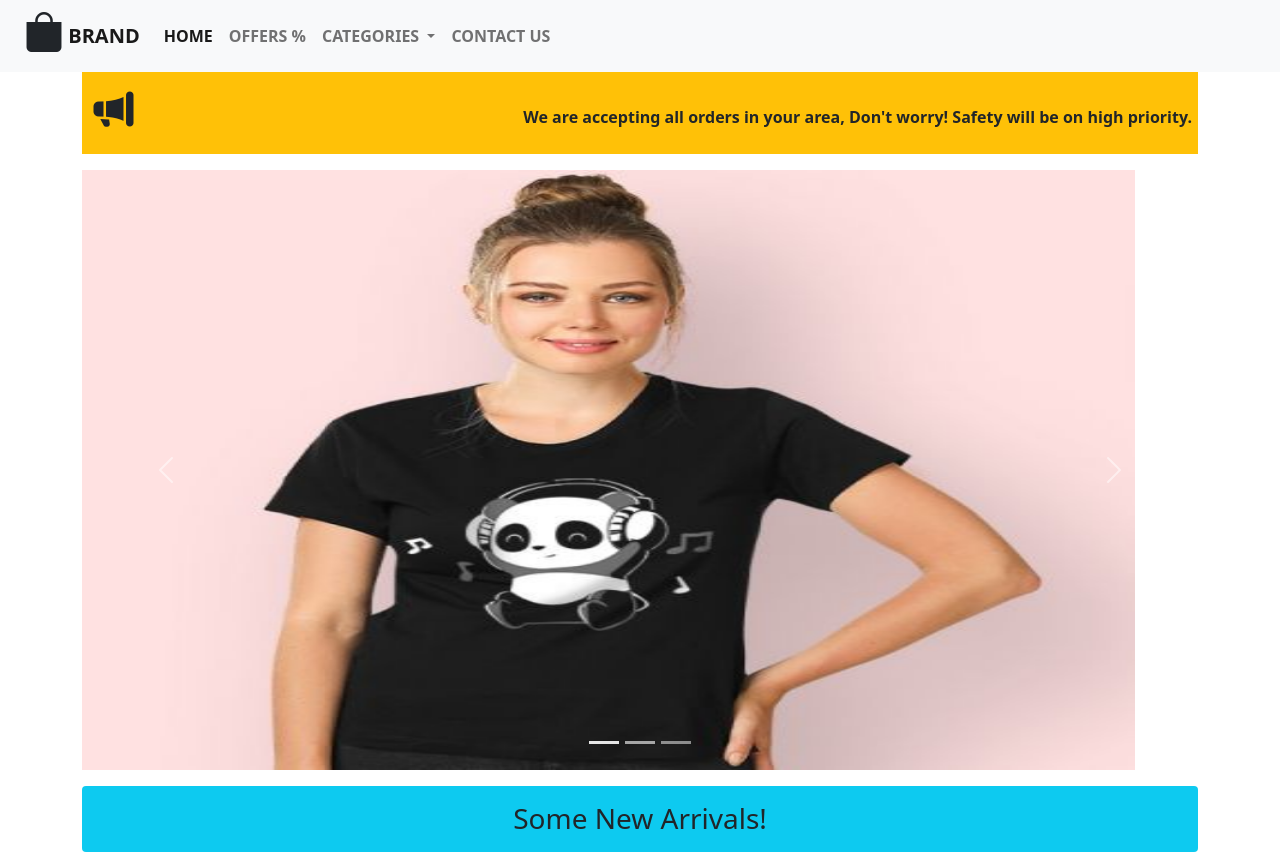
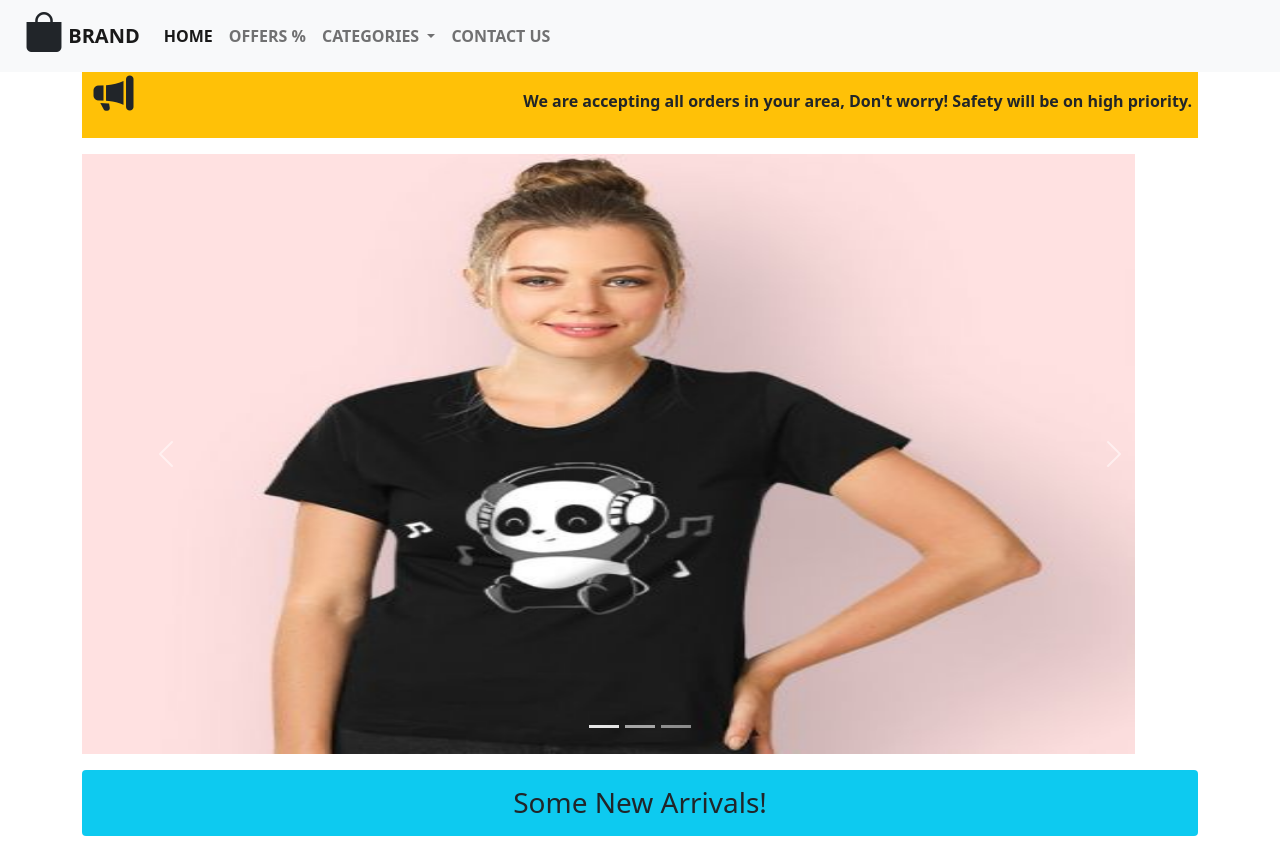
Before and after one commit to nupc27/project, a plain HTML site: page index.html in a window 1280 px wide. Shown: the top 855 px of the page. Drawn offline with nearby package versions, Linux system fonts and the light colour scheme.

Commit message:
Update index.html

```diff
--- a/index.html
+++ b/index.html
@@ -83,7 +83,7 @@
 
 			<!---Nav bar 1 start--->
 
-			<div class="col-md-12 mt-4">
+			<div class="col-md-12 mt-2">
 
 			<nav class="navbar navbar-light bg-warning">
 
```
